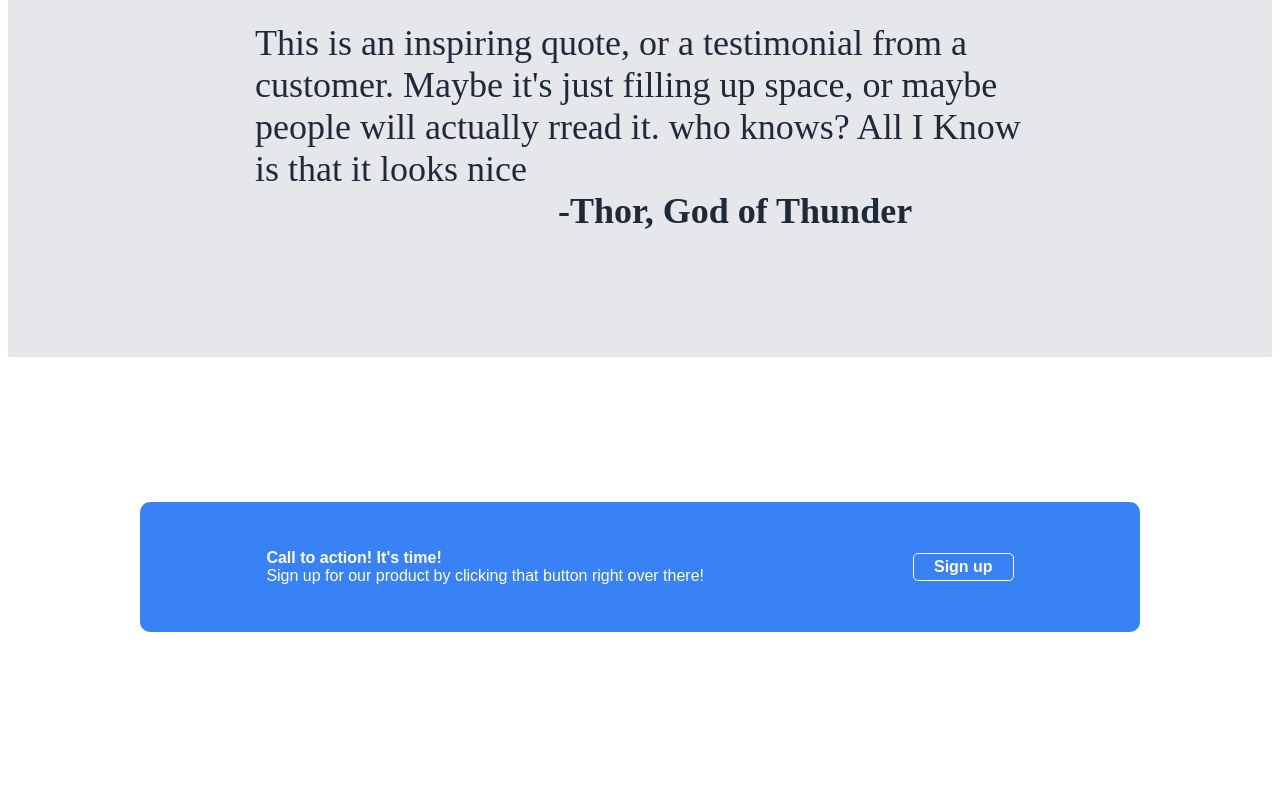
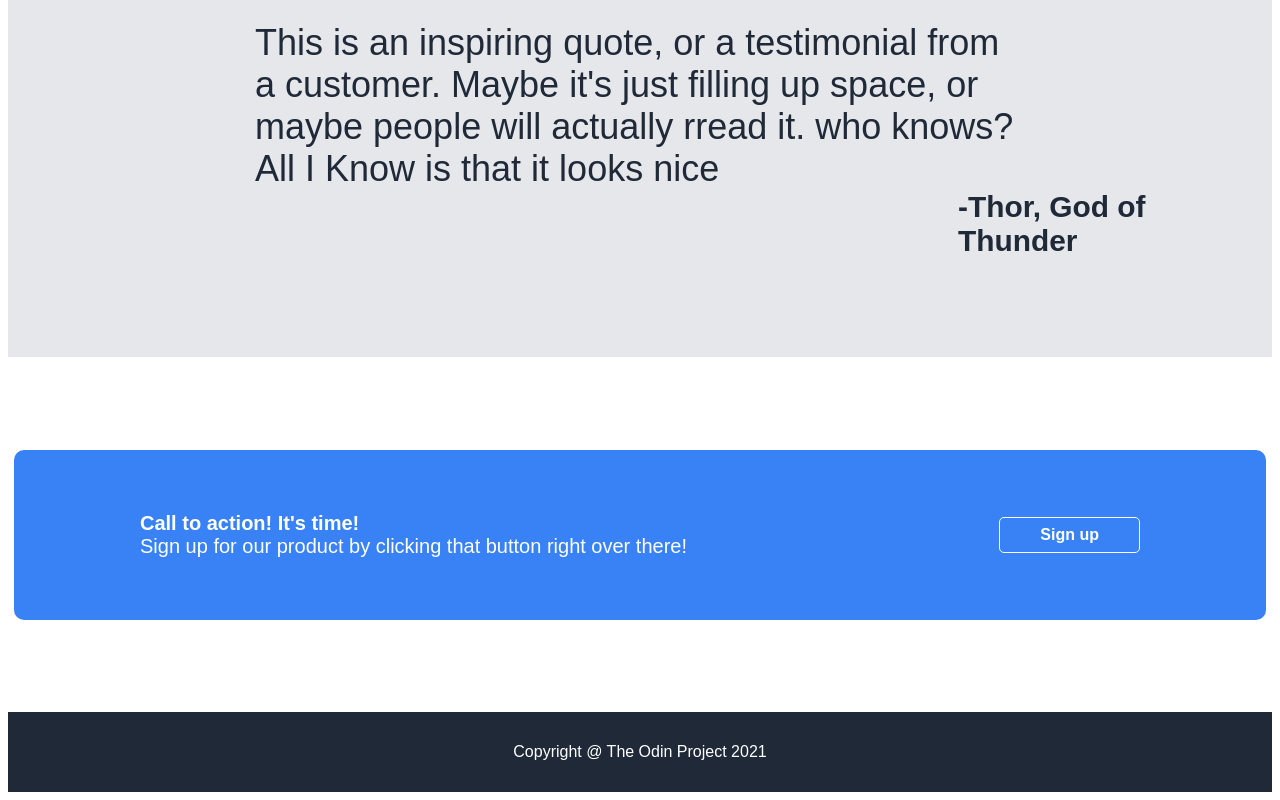
Before and after one commit to Converge117/Landingpage-odin, a plain HTML site: page index.html in a window 1280 px wide. Shown: the part 956-1756 px from the top of the page. Drawn offline with Linux system fonts and the light colour scheme.

Commit message:
Added footer

```diff
--- a/index.html
+++ b/index.html
@@ -50,7 +50,7 @@
     </div>
     <div class="lane lane3">
         <p>This is an inspiring quote, or a testimonial from a customer. Maybe it's just filling up space, or maybe people will actually rread it. who knows? All I Know is that it looks nice</p>
-        <h4>-Thor, God of Thunder</h4>
+        <h5>-Thor, God of Thunder</h5>
     </div>
     <div class="lane lane4">
         <div class="action-container">
@@ -60,6 +60,9 @@
             </div>
             <div class="sign-up"><p>Sign up</p></div>
         </div>
+        <div class="footer-container">
+            <p class="footer-text">Copyright @ The Odin Project 2021</p>
+        </div>
     </div>
 </body>
 </html>
--- a/styles.css
+++ b/styles.css
@@ -126,22 +126,23 @@ a{
     font-family: light italic;
     color:#1F2937;
     padding:100px;
+    font-family:Arial, Helvetica, sans-serif;
 }
 .lane3 p{
     margin:auto;
     width:770px;
 }
-.lane3 h4{
-    margin-inline-start:450px;
+.lane3 h5{
+    margin-inline-start:850px;
     margin-block:0;
 }
 .lane4{
     box-sizing:border-box;
     background-color: white;
-    padding-block:145px;
+    padding-block-start: 92.5px;
 }
 .action-container{
-    box-sizing: border-box;
+
     display:flex;
     width:1000px;
     margin:auto;
@@ -152,19 +153,31 @@ a{
     padding-inline:10%;/*rough clac*/
     justify-content: space-between;
     align-items: center;
+    padding-block:20px;
+    margin-block-end:92.5px;
 }
 .content p{
     margin:0;
-
+    font-size: 20px;
 }
 .sign-up{
-    box-sizing: border-box;
+
     border:1px solid white;
     border-radius:5px;
-    padding-inline:20px;
-    padding-block:4px;
+    padding-inline:40px;
+    padding-block:8px;
     font-weight:900;
 }
 .sign-up p{
     margin:0px;
 }
+.footer-container{
+    margin: auto;
+    background-color: #1F2937;
+    color:white;
+    display: flex;
+    justify-content: center;
+    align-items: center;
+    font-family: Arial, Helvetica, sans-serif;
+    height:80px;
+}
```
